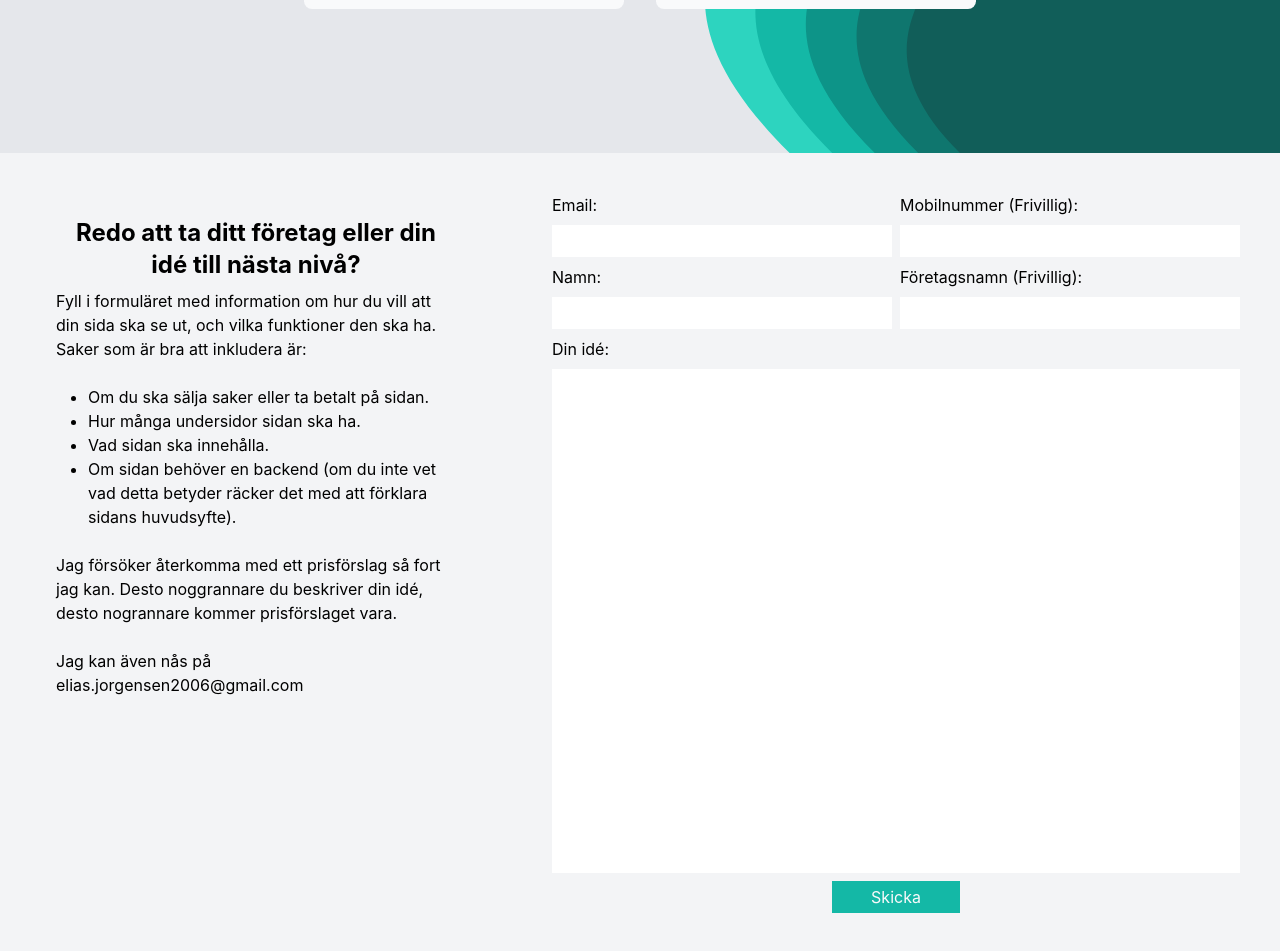
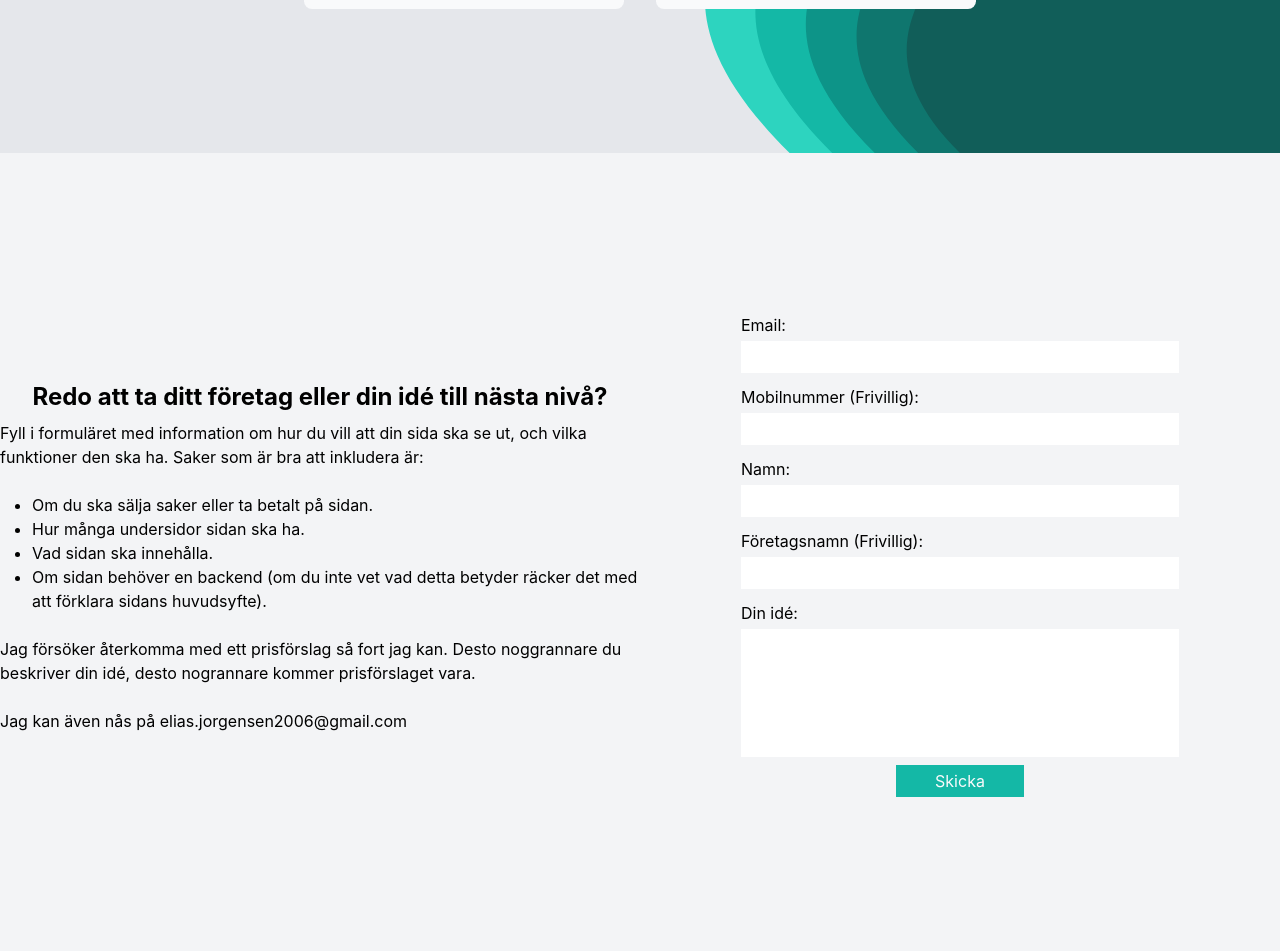
Before and after one commit to saile515/old-portfolio, a Next.js app: page / in a window 1280 px wide. Shown: the part 3047-3998 px from the top of the page. Built offline with nearby package versions, Linux system fonts and the light colour scheme.

Commit message:
Redesigned form

```diff
--- a/components/Contact/TextArea.tsx
+++ b/components/Contact/TextArea.tsx
@@ -4,13 +4,13 @@ export default function TextArea(props: { name: string; title: string; minLength
 	const [length, setLength] = useState<number>(0);
 	return (
 		<>
-			<label htmlFor={props.name} className="md:col-span-2 flex flex-col relative min-h-[10rem]">
+			<label htmlFor={props.name} className="flex flex-col relative min-h-[10rem] my-1">
 				{props.title}:
 				<textarea
 					minLength={props.minLength}
 					name={props.name}
 					id={props.name}
-					className="w-full h-full resize-none mt-2 p-2"
+					className="w-full h-full resize-none p-2 my-1"
 					onChange={(event) => {
 						setLength(event.target.value.length);
 					}}></textarea>
--- a/components/Contact/TextInput.tsx
+++ b/components/Contact/TextInput.tsx
@@ -1,10 +1,10 @@
 export default function EmailInput(props: { type?: string; name: string; title: string; optional?: boolean }) {
 	return (
 		<>
-			<label htmlFor={props.name}>
+			<label htmlFor={props.name} className="my-1">
 				{props.title}
 				{props.optional ? " (Frivillig)" : ""}:
-				<input type={props.type ? props.type : "text"} name={props.name} id={props.name} {...{ required: !props.optional }} className="mt-2 p-1 w-full" />
+				<input type={props.type ? props.type : "text"} name={props.name} id={props.name} {...{ required: !props.optional }} className="my-1 p-1 w-full" />
 			</label>
 		</>
 	);
--- a/components/Contact/index.tsx
+++ b/components/Contact/index.tsx
@@ -31,18 +31,14 @@ function ContactForm() {
 
 	if (!submitted)
 		return (
-			<form
-				action="/api/contact"
-				method="post"
-				onSubmit={handleSubmit}
-				className="m-10 grid grid-flow-row grid-cols-1 md:grid-cols-2 grid-rows-[4rem_4rem_4rem_4rem_1fr_2rem] md:grid-rows-[4rem_4rem_1fr_2rem] gap-2">
+			<form action="/api/contact" method="post" onSubmit={handleSubmit} className="m-10 flex flex-col">
 				<TextInput type="email" name="email" title="Email" />
 				<TextInput type="tel" name="tel" title="Mobilnummer" optional />
 				<TextInput name="name" title="Namn" />
 				<TextInput name="companyName" title="Företagsnamn" optional />
 				<TextArea name="idea" title="Din idé" />
-				<label htmlFor="submit" className="flex justify-center md:col-span-2">
-					<input type="submit" name="submit" value="Skicka" className="bg-teal-500 text-gray-50 px-4 w-32" />
+				<label htmlFor="submit" className="flex justify-center">
+					<input type="submit" name="submit" value="Skicka" className="bg-teal-500 text-gray-50 px-4 py-1 w-32" />
 				</label>
 			</form>
 		);
@@ -56,8 +52,9 @@ function ContactForm() {
 
 export default function Contact() {
 	return (
-		<div className="grid md:grid-cols-[1fr_60%] w-full min-h-screen">
-			<div className="sm:m-10 p-4">
+		<div className="grid md:grid-cols-[1fr_1fr] w-full min-h-screen">
+			<div className="flex flex-col justify-center items-center">
+				<div className="m-6 sm:m-0 max-w-3xl">
 					<h2 className="text-xl font-bold md:text-2xl m-2 text-center">Redo att ta ditt företag eller din idé till nästa nivå?</h2>
 					<p>Fyll i formuläret med information om hur du vill att din sida ska se ut, och vilka funktioner den ska ha. Saker som är bra att inkludera är:</p>
 					<br />
@@ -74,7 +71,10 @@ export default function Contact() {
 						Jag kan även nås på <a href="mailto:elias.jorgensen2006@gmail.com">elias.jorgensen2006@gmail.com</a>
 					</p>
 				</div>
+			</div>
+			<div className="flex flex-col justify-center items-center">
 				<ContactForm />
+			</div>
 		</div>
 	);
 }
```
Lines whose indentation alone changed are shown as unchanged.
